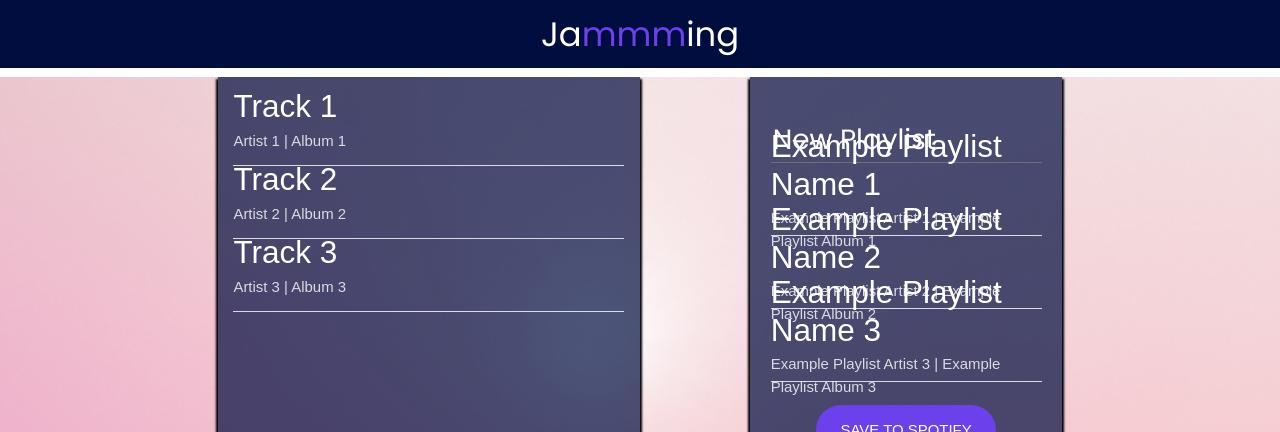
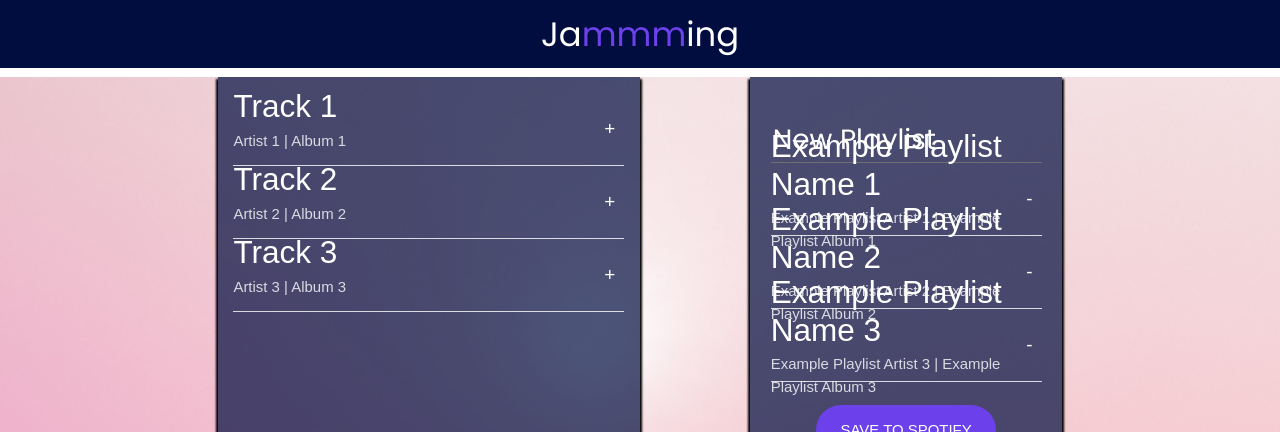
Before and after one commit to kailaburgin/jammming, a React (Create React App) app: page / in a window 1280 px wide. Shown: the top 432 px of the page. Built offline with nearby package versions, Linux system fonts and the light colour scheme.

Commit message:
completed steps 40-45

```diff
--- a/src/Components/App/App.js
+++ b/src/Components/App/App.js
@@ -48,6 +48,15 @@ function App() {
     },
   ]);
 
+  const addTrack = (track) => {
+    const existingTrack = playlistTracks.find((t) => t.id === track.id);
+    if (existingTrack) {
+      console.log("Track already exists");
+    } else {
+      setPlaylistTracks([...playlistTracks, track]);
+    }
+  };
+
   return (
     <div>
       <h1>
@@ -57,7 +66,7 @@ function App() {
         {/* <!-- Add a SearchBar component --> */}
 
         <div className={styles["App-playlist"]}>
-          <SearchResults userSearchResults={searchResults} />
+          <SearchResults userSearchResults={searchResults} onAdd={addTrack} />
           <Playlist
             userPlaylistName={playlistName}
             userPlaylistTracks={playlistTracks}
--- a/src/Components/App/App.module.css
+++ b/src/Components/App/App.module.css
@@ -30,7 +30,7 @@
   .App {
     height: 100%;
     padding: 0 17% 10% 17%;
-    background-image: url('./cityscape-urban-pink-foggy-sunrise-skyscrapers-5k-5120x2880-1323.jpg');
+background-image: url('./cityscape-urban-pink-foggy-sunrise-skyscrapers-5k-5120x2880-1323.jpg');
     background-size: cover;
     background-position: center;
     background-repeat: no-repeat;
--- a/src/Components/SearchResults/SearchResults.js
+++ b/src/Components/SearchResults/SearchResults.js
@@ -5,7 +5,11 @@ import TrackList from "../TrackList/TrackList";
 function SearchResults(props) {
   return (
     <div className={styles.SearchResults}>
-      <TrackList userTracklist={props.userSearchResults} />
+      <TrackList
+        userTracklist={props.userSearchResults}
+        onAdd={props.onAdd}
+        isRemoval={true}
+      />
     </div>
   );
 }
--- a/src/Components/Track/Track.js
+++ b/src/Components/Track/Track.js
@@ -3,10 +3,21 @@ import styles from "./Track.module.css";
 
 function Track(props) {
   function renderAction() {
-    return (
-      <button className="Track-action">{props.isRemoval ? "-" : "+"}</button>
-    );
+    if (props.isRemoval) {
+      return (
+        <button className={styles["Track-action"]} onClick={passTrack}>
+          +
+        </button>
+      );
+    } else {
+      return <button className={styles["Track-action"]}>-</button>;
+    }
   }
+
+  function passTrack() {
+    props.onAdd(props.track);
+  }
+
   return (
     <div className={styles.Track}>
       <div className={styles["Track-information"]}>
@@ -16,6 +27,7 @@ function Track(props) {
         </p>
       </div>
       {/* <button class="Track-action"><!-- + or - will go here --></button> */}
+      {renderAction()}
     </div>
   );
 }
--- a/src/Components/TrackList/TrackList.js
+++ b/src/Components/TrackList/TrackList.js
@@ -6,7 +6,12 @@ function Tracklist(props) {
   return (
     <div className={styles.TrackList}>
       {props.userTracklist.map((track) => (
-        <Track track={track} key={track.id} />
+        <Track
+          track={track}
+          key={track.id}
+          isRemoval={props.isRemoval}
+          onAdd={props.onAdd}
+        />
       ))}
     </div>
   );
```
